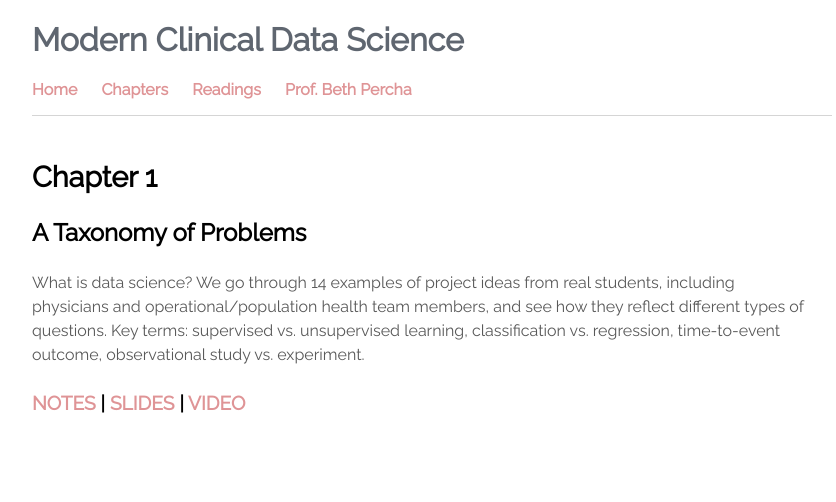
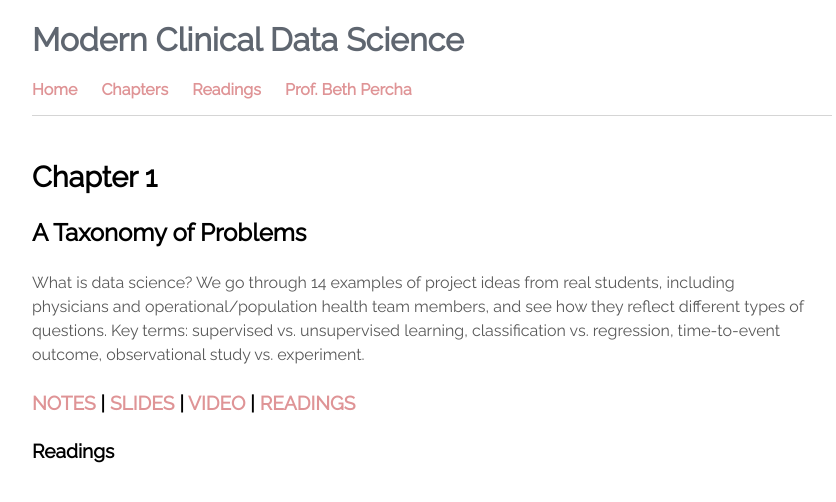
Before and after one commit to c1ndygao/cindygao.com, a Jekyll site: the page built from chapters/ch01.md, in a window 1280 px wide. Shown: the top 502 px of the page, without its empty margins (208-1044 px from the left). Built offline with Jekyll 4.4.1, drawn with Linux system fonts in a browser that asks for light colours; our own code applies the rules of GitHub Pages for plain Markdown files.

Commit message:
Update ch01.md

```diff
--- a/chapters/ch01.md
+++ b/chapters/ch01.md
@@ -3,4 +3,6 @@
 
 What is data science? We go through 14 examples of project ideas from real students, including physicians and operational/population health team members, and see how they reflect different types of questions. Key terms: supervised vs. unsupervised learning, classification vs. regression, time-to-event outcome, observational study vs. experiment.
 
-#### [NOTES](https://github.com/blpercha/mcds-notes/blob/main/pdf/ch1.pdf) | [SLIDES](https://github.com/blpercha/mcds-notes/blob/main/pdf/ch1-guide.pdf) | [VIDEO](https://vimeo.com/502178788/a23f7fb5a4)
+#### [NOTES](https://github.com/blpercha/mcds-notes/blob/main/pdf/ch1.pdf) | [SLIDES](https://github.com/blpercha/mcds-notes/blob/main/pdf/ch1-guide.pdf) | [VIDEO](https://vimeo.com/502178788/a23f7fb5a4) | [READINGS]()
+
+#### Readings
```
